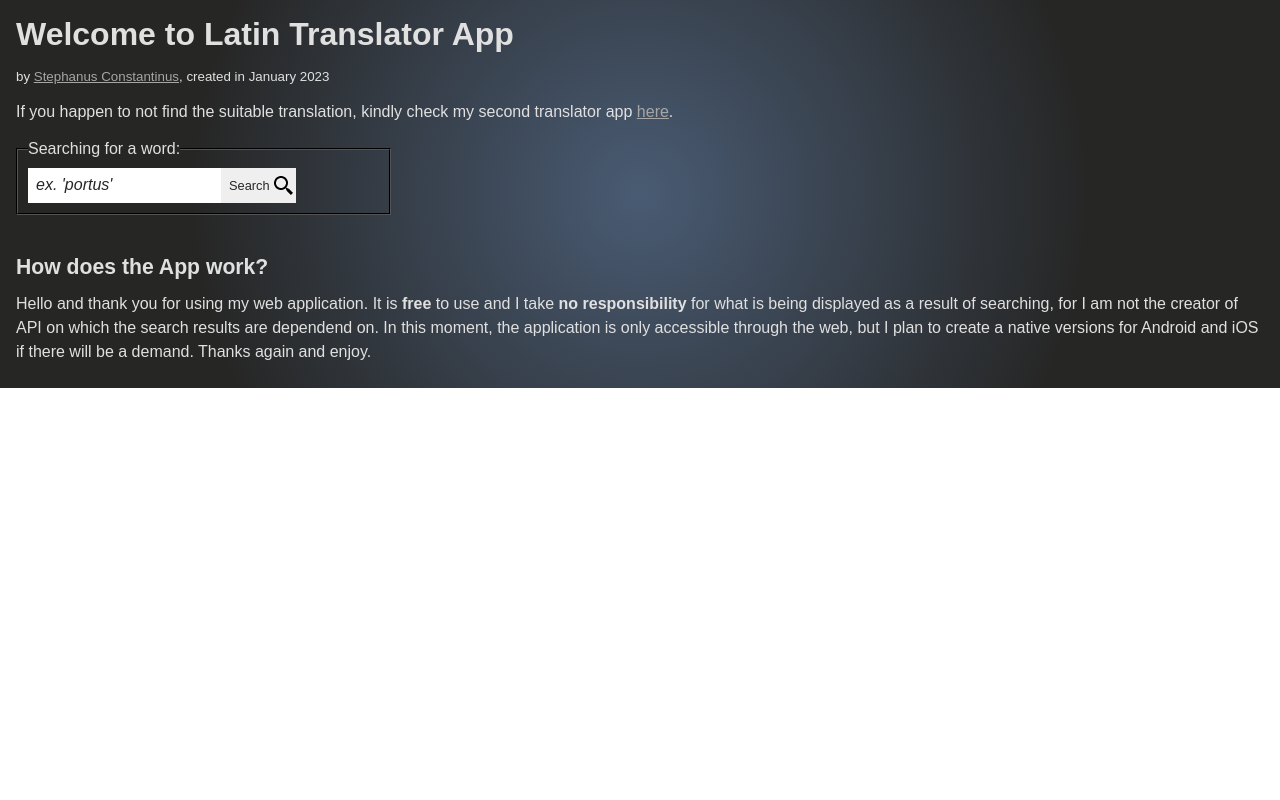
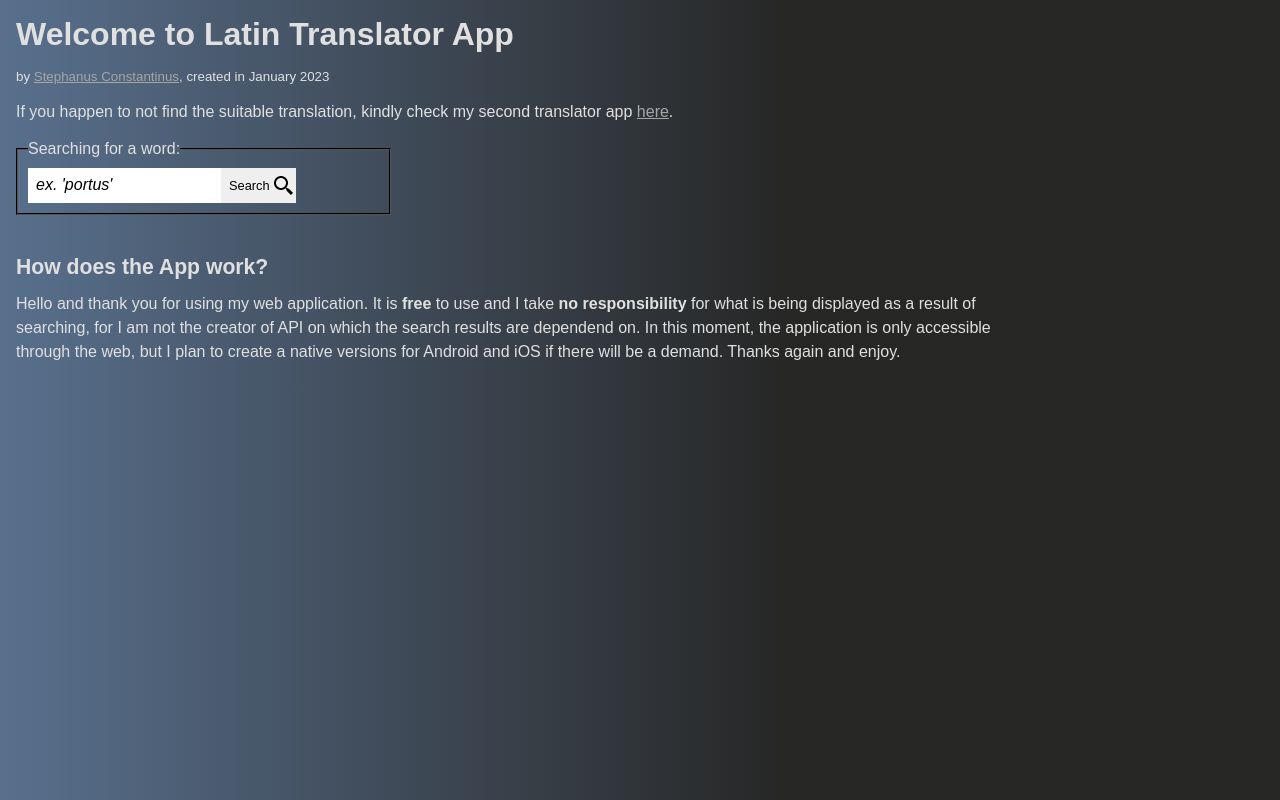
Before and after one commit to stevop/latin-translator-app, a React (Create React App) app: page / in a window 1280 px wide. Built offline with nearby package versions, Linux system fonts and the light colour scheme; a web font is replaced by a local one.

Commit message:
minor changes to styling

```diff
--- a/src/App.css
+++ b/src/App.css
@@ -5,15 +5,25 @@
 	margin: 0;
 	padding: 0;
 }
+body {
+	background: hsla(213, 23%, 45%, 1);
+
+	background: linear-gradient(
+		0deg,
+		hsla(213, 23%, 45%, 1) 0%,
+		hsla(60, 1%, 15%, 1) 61%
+	);
+
+	background: -webkit-linear-gradient(
+		0deg,
+		hsla(213, 23%, 45%, 1) 0%,
+		hsla(60, 1%, 15%, 1) 61%
+	);
+
+	filter: progid: DXImageTransform.Microsoft.gradient( startColorstr="#586F8C", endColorstr="#262625", GradientType=1 );
+}
 .App {
-	background: rgb(73, 91, 115);
-	background: radial-gradient(
-		circle,
-		rgba(73, 91, 115, 1) 0%,
-		rgba(38, 38, 37, 1) 67%
-	);
 	color: #e0e0e0;
-
 	margin: 0 auto;
 	padding: 1rem;
 	max-width: 375px;
--- a/src/components/Form.css
+++ b/src/components/Form.css
@@ -10,23 +10,23 @@
 	height: 35px;
 }
 .Form form input::-webkit-input-placeholder {
-	color: #262625;
+	color: black;
 	font-size: 1rem;
 }
 .Form form input::-moz-placeholder {
-	color: #262625;
+	color: black;
 	font-size: 1rem;
 }
 .Form form input:-ms-input-placeholder {
-	color: #262625;
+	color: black;
 	font-size: 1rem;
 }
 .Form form input::-ms-input-placeholder {
-	color: #262625;
+	color: black;
 	font-size: 1rem;
 }
 .Form form input::placeholder {
-	color: #262625;
+	color: black;
 	font-size: 1rem;
 }
 .Form form button {
@@ -34,7 +34,8 @@
 	background-position: center right;
 	background-repeat: no-repeat;
 	border: none;
-	color: #262625;
+	color: black;
+	cursor: pointer;
 	font-size: 0.8rem;
 	height: 35px;
 	text-align: left;
--- a/src/components/Tutorial.css
+++ b/src/components/Tutorial.css
@@ -10,8 +10,6 @@
 @media only screen and (min-width: 375px) {
 	.Tutorial {
 		min-width: 375px;
-		max-width: -webkit-fit-content;
-		max-width: -moz-fit-content;
-		max-width: fit-content;
+		max-width: 80vw;
 	}
 }
```
